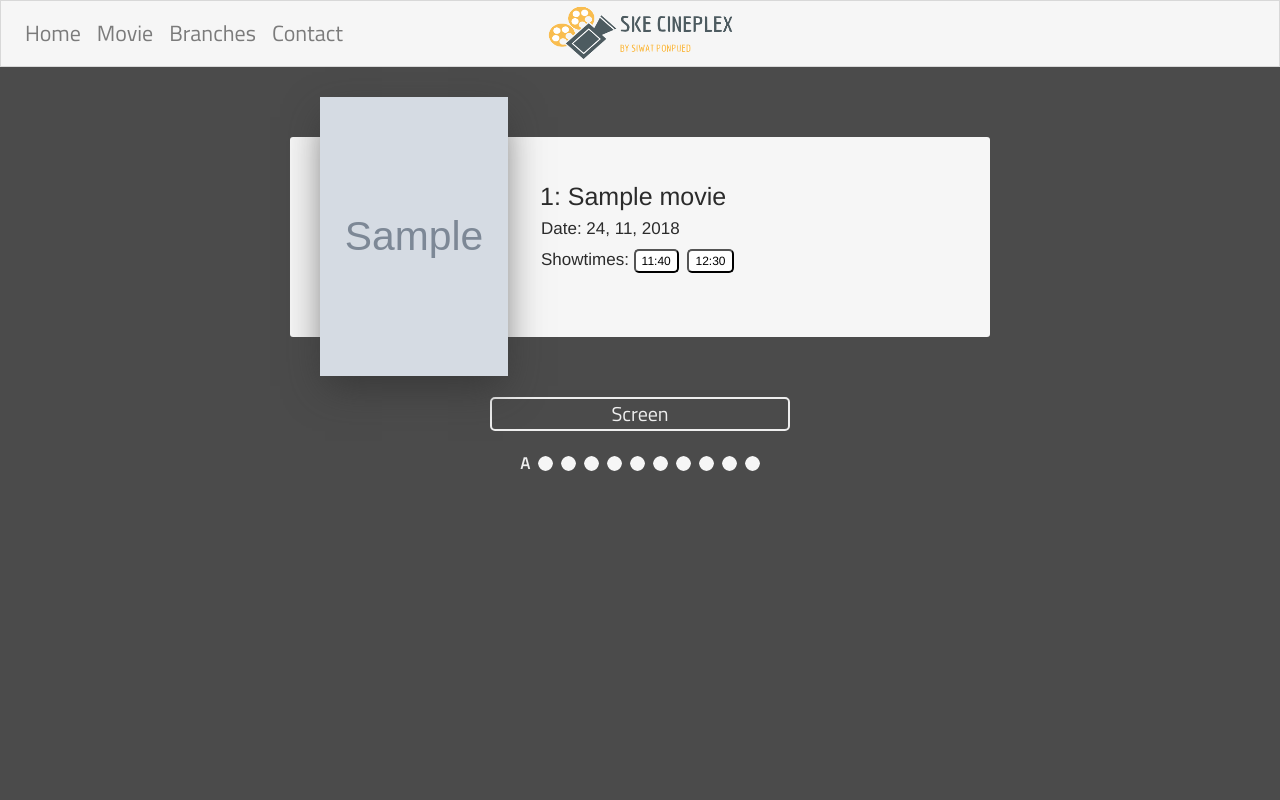
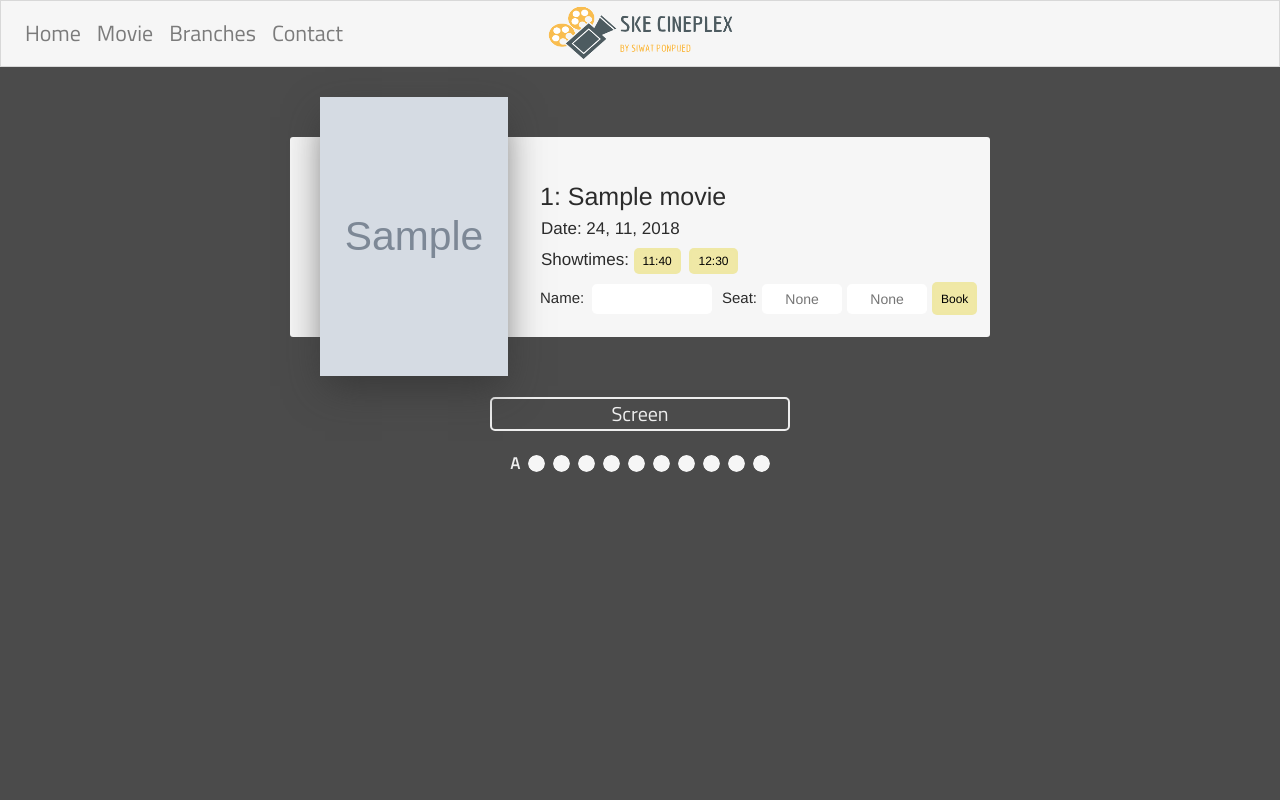
Before and after one commit to KornSiwat/ske_cineplex, a Django app: page /booking/1 in a window 1280 px wide. Run offline with Django 3.2, Linux system fonts and the light colour scheme; tables that the repository leaves empty hold one stand-in row (values such as "Sample post"); grey boxes marked "Sample" are stand-in pictures; some libraries are stand-ins or nearby versions.

Commit message:
create booker, add css

```diff
--- a/mysite/webapp/admin.py
+++ b/mysite/webapp/admin.py
@@ -1,6 +1,7 @@
 from django.contrib import admin
-from .models import Movie,Theater
+from .models import Movie,Theater,Booker
 # Register your models here.
 
 admin.site.register(Movie)
 admin.site.register(Theater)
+admin.site.register(Booker)
--- a/mysite/webapp/forms.py
+++ b/mysite/webapp/forms.py
@@ -0,0 +1,25 @@
+from django import forms
+from .models import Booker
+
+class CreateBooker(forms.ModelForm):
+    name = forms.CharField(max_length=20, widget=forms.TextInput(
+        attrs={
+            'class' : 'booker-name black'
+        }
+    ))
+
+    seat = forms.CharField(max_length=10, widget=forms.TextInput(
+        attrs={
+            'class' : 'booking-seat black',
+            'placeholder' : 'None',
+        }
+    ))
+    theater = forms.CharField(max_length=10, widget=forms.TextInput(
+        attrs={
+            'class' : 'booking-seat black',
+            'placeholder' : 'None',
+        }
+    ))
+    class Meta:
+        model = Booker
+        fields = ('name', 'seat', 'theater')
--- a/mysite/webapp/models.py
+++ b/mysite/webapp/models.py
@@ -30,15 +30,20 @@ class Theater(models.Model):
     movie = models.ForeignKey(Movie,on_delete=models.CASCADE)
     rows = models.PositiveIntegerField(default=9)
     seats = models.PositiveIntegerField(default=20)
-    booked_seat = models.TextField(max_length=999, null=True,blank=True)
+    booked_seat = models.CharField(max_length=255, null=True,blank=True)
 
     def __str__(self):
         return f'{self.theater_id} showing: {self.movie}'
 
+
 class Booker(models.Model):
     name = models.CharField(max_length=30)
-    theater = models.ForeignKey(Theater,on_delete=models.CASCADE)
+    theater = models.CharField(max_length=10)
     seat = models.CharField(max_length=30)
 
     def __str__(self):
         return self.name
+
+    def create_booker(self, theater):
+        booker = self.create(theater=theater)
+        return booker
--- a/mysite/webapp/static/css/main.css
+++ b/mysite/webapp/static/css/main.css
@@ -9,7 +9,6 @@ body {
     font-size: 20px;
     font-family: 'Titillium Web', sans-serif;
     color: rgb(78, 78, 78);
-    margin-bottom: 20px;
 }
 
 h3 {
@@ -242,7 +241,7 @@ h3 {
 .booking-description {
     margin: -240px 0 100px 140px;
     /* background: rgb(104, 99, 99); */
-    width: 450px;
+    width: 500px;
     height: 190px;
     font-family: Helvetica, sans-serif;
     text-align: left;
@@ -267,11 +266,27 @@ h3 {
     margin-right: 4px;
     font-size: 12px;
     border-radius: 5px;
-    background: white;
+    background: rgb(240, 232, 166);
     transition: 0.5s;
+    border: solid rgba(240, 233, 166, 0.836);
+    outline:none;
 }
 
 .showtime-button:hover {
+    transform: scale(1.02);
+}
+
+.book-button {
+    margin-top: 8px;
+    font-size: 12px;
+    border-radius: 5px;
+    background:rgb(240, 232, 166);
+    transition: 0.5s;
+    border: solid rgba(240, 233, 166, 0.836);
+    outline:none;
+}
+
+.book-button:hover {
     transform: scale(1.02);
 }
 
@@ -289,7 +304,49 @@ th,td {
 } */
 
 .seat-icon {
-    width: 15px;
-    height: 15px;
-    border-radius: 8px;
+    width: 17px;
+    height: 17px;
+    border-radius: 10px;
 }
+
+.form {
+    display: flex;
+    justify-content: flex-start;
+}
+
+.form-name {
+    margin-top: 15px;
+    margin-right: 12px;
+    width: 50px;
+    font-size: 15px;
+}
+.form-seat {
+    margin-top: 15px;
+    margin-right: 0px;
+    width: 50px;
+    font-size: 15px;
+}
+
+.booker-name{
+    margin-top: 10px;
+    font-size: 14px;
+    width: 120px;
+    height: 30px;
+    outline:none;
+    border: none;
+    border-radius: 5px;
+
+}
+
+.booking-seat{
+    font-size: 14px;
+    margin-top: 10px;
+    margin-right: 5px;
+    font-size: 14px;
+    width: 80px;
+    height: 30px;
+    outline:none;
+    border: none;
+    border-radius: 5px;
+    text-align: center;
+}
--- a/mysite/webapp/templates/webapp/booking.html
+++ b/mysite/webapp/templates/webapp/booking.html
@@ -11,6 +11,17 @@
                     <button class="showtime-button">{{showtime}}</button>
                     {% endfor %}
                 </div>
+                <form method="POST">
+                    {% csrf_token %}
+                    <div class="form">
+                        <h3 class='form-name black' >Name: </h3>
+                        {{form.name}}
+                        <h3 class='form-seat black' >Seat: </h3>
+                        {{form.seat}}
+                        {{form.theater}}
+                        <button class="book-button" type="submit">Book</button>
+                    </div>
+                </form>
             </div>
         </div>
     </div>
@@ -26,7 +37,7 @@
                         {% if 'booked' in seat_id %}
                             <td><img class='seat-icon' src="{% static 'img/booked.png' %}"></td>
                         {% else %}
-                            <td><img class='seat-icon' id='{seat_id}'src="{% static 'img/free.png' %}"></td>
+                            <td><img class='seat-icon' id='{seat_id}' src="{% static 'img/free.png' %}"></td>
                         {% endif %}
                     {% endif %}
                 {% endfor %}
--- a/mysite/webapp/views.py
+++ b/mysite/webapp/views.py
@@ -1,8 +1,9 @@
 from django.shortcuts import render
 from django.shortcuts import redirect
-from .models import Theater, Movie
+from .models import Theater, Movie,Booker
 from string import ascii_uppercase
 from datetime import datetime
+from .forms import CreateBooker
 
 def default(request):
     return redirect('home/')
@@ -30,33 +31,43 @@ def movie_info(request, id):
 
 def booking(request, id):
     theater = Theater.objects.get(id=id)
-    rows = ascii_uppercase[:theater.rows]
-    rows = [x for x in rows]
-    rows = rows[::-1]
-    day = datetime.now().day
-    month = datetime.now().month
-    year = datetime.now().year
-    today = f'{day}, {month}, {year}'
-    showtimes = ['11:40','12:30']
-    booked = ['G5','B3','F7']
-    seats_list = []
-    for i,row in enumerate(rows):
-        seats_list.append([])
-        for seat_no in range(1,theater.seats+1):
-            if f'{row}{seat_no}' in booked:
-                seats_list[i].append(f'{row}booked')
-            else:
-                seats_list[i].append(f'{row}{seat_no}')
+    # bookObj = Booker.objects.create(theater=theater.theater_id)
+    form = CreateBooker(request.POST, instance=None)
+    if request.method == 'POST':
+        if form.is_valid():
+            Booker = form.save(commit=False)
+            Booker.save()
+            return redirect (home)
+    elif request.method == "GET":
+        rows = ascii_uppercase[:theater.rows]
+        rows = [x for x in rows]
+        rows = rows[::-1]
+        day = datetime.now().day
+        month = datetime.now().month
+        year = datetime.now().year
+        today = f'{day}, {month}, {year}'
+        showtimes = ['11:40','12:30']
+        booked = theater.booked_seat
+        booked = booked.split(',')
+        seats_list = []
+        for i,row in enumerate(rows):
+            seats_list.append([])
+            for seat_no in range(1,theater.seats+1):
+                if f'{row}{seat_no}' in booked:
+                    seats_list[i].append(f'{row}booked')
+                else:
+                    seats_list[i].append(f'{row}{seat_no}')
 
-    return render(request, 'webapp/booking.html',
-            {   'theater' : theater ,
-                'route' : f'Seats Booking',
-                'rows' : rows,
-                'seats' : range(1,theater.seats+1),
-                'today' : today,
-                'showtimes' : showtimes,
-                'seats_list' : seats_list,
-            })
+        return render(request, 'webapp/booking.html',
+                {   'theater' : theater ,
+                    'route' : f'Seats Booking',
+                    'rows' : rows,
+                    'seats' : range(1,theater.seats+1),
+                    'today' : today,
+                    'showtimes' : showtimes,
+                    'seats_list' : seats_list,
+                    'form' : form
+                })
 
 def branches(request):
     return render(request, 'webapp/branches.html', { 'route': 'Branches'})
```
Also changed, not shown: mysite/webapp/migrations/0016_auto_20181130_0603.py (added), mysite/webapp/migrations/0017_auto_20181130_0748.py (added).
